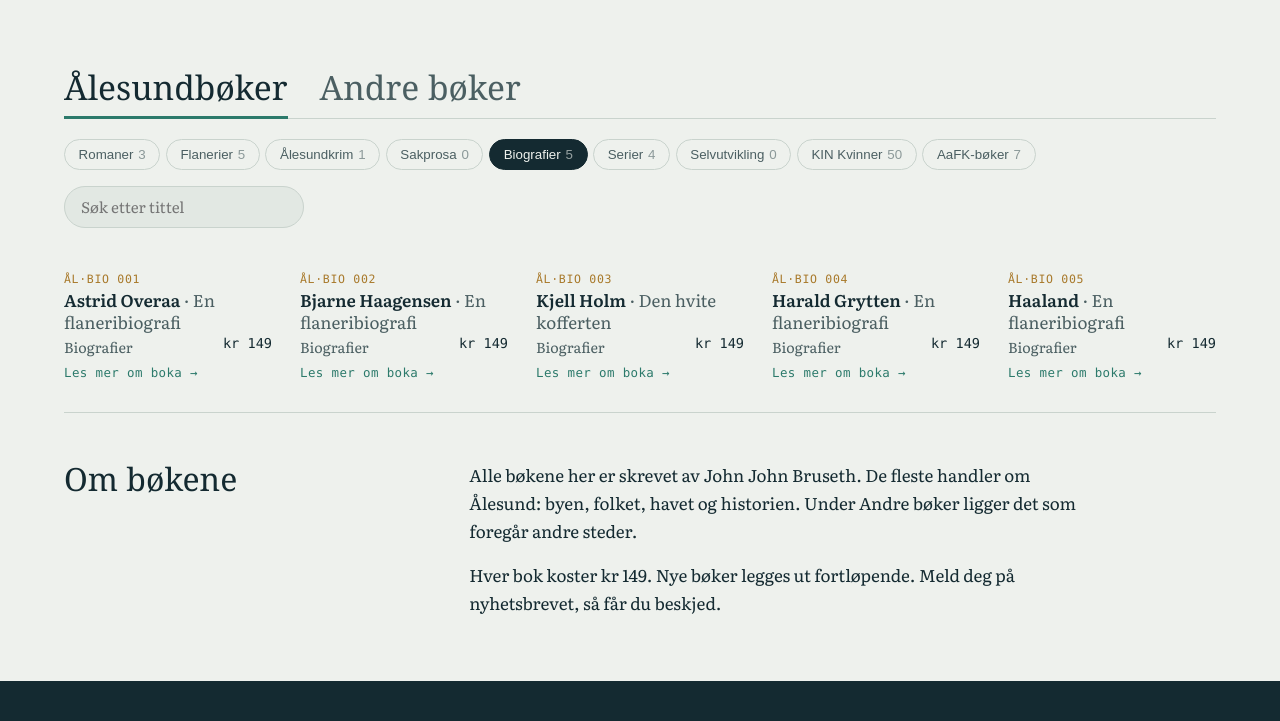
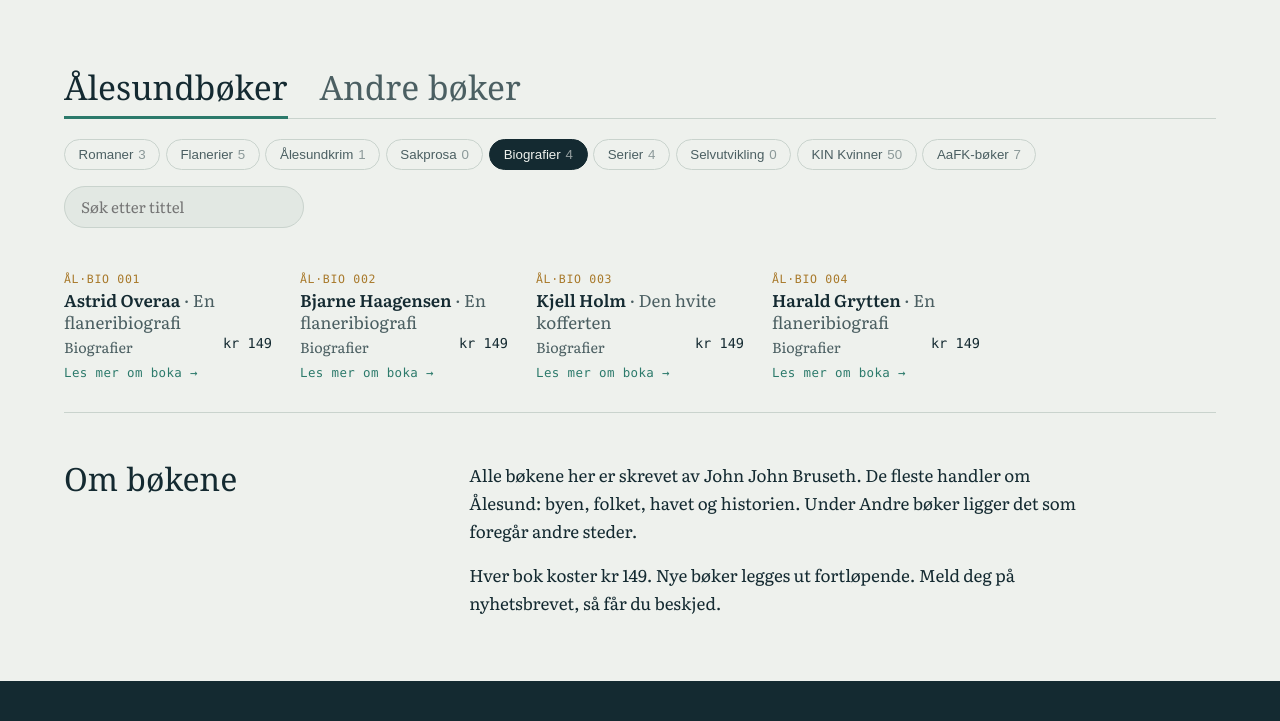
Before and after one commit to jjbruseth-crypto/alesundboker, a plain HTML site: page index.html in a window 1280 px wide. Shown: the part 496-1217 px from the top of the page. Drawn offline with nearby package versions, Linux system fonts and the light colour scheme; a web font is replaced by a local one.

Commit message:
Haaland flyttet til Fjordbøker
Co-Authored-By: Claude Opus 5.5 <noreply@anthropic.com>
Claude-Session: https://claude.ai/code/session_01EkAnRk3mPA7AC7gyRa1ibW

```diff
--- a/index.html
+++ b/index.html
@@ -372,16 +372,6 @@ John John Bruseths far vokste opp med Holm-brødrene på Brunholmen. På leting
 Harald Grytten vokste opp i Kirkegata, med en far i Berset-bua og slekt på øyene rundt byen. Han ble norsklærer, språkmann, museumsmann og byvandrer. Han lærte ålesunderne å se etter, og å forstå at det lokale ikke er lite.
 
 I denne flaneribiografien følger John John Bruseth ham langs Brosundet, gjennom jugendgatene og opp mot Aksla. En hanske, en kopp eller en måke blir en dør inn til byen og til mannen. Det er en lun, presis og vemodig bok om en mann som brydde seg om de små tingene i byen, og om en by man må øve seg på før man fortjener retten til å se den.` },
-  { tittel: "Haaland", undertittel: "En flaneribiografi", hoved: "alesund", under: "biografier",
-    manus: "haaland.html",
-    omslag: "haaland.webp", farge: "#f4f2ee", tekstfarge: "#9b0a0a",
-    sitat: "Haaland ble ikke svaret. Han ble måten å se på.",
-    omslagssitat: "Jeg begynte å skrive fordi jeg lurte på hvordan et menneske blir så god til noe at det ser enkelt ut.",
-    teaser: `Hvordan blir et menneske så god til noe at det ser enkelt ut?
-
-En mann går gjennom en dag i Ålesund med det spørsmålet i lomma. Han går fra kafeen til fotballbanen, gjennom jugendgatene og ned til Brosundet. Han ser en ball som ligger igjen på en tom bane, en gutt som øver på mottak i regnet, en hanskereparatør, en innbytter som aldri kommer på banen og en bestefar som bøter garn. Overalt ser han det han har sett hos Erling Braut Haaland: timingen, tålmodigheten og evnen til å være på riktig sted ett sekund før alle andre.
-
-«Haaland» er ingen vanlig fotballbok. Ballen blir nesten aldri spilt. Boka handler om oppmerksomhet og øvelse, og om alt man har gjort så mange ganger at kroppen slipper å fortelle hodet om det. Det er en lun, langsom og klok flaneribok om mestring, og om å lære seg å se fotsporene andre har satt.` },
   { tittel: "Proveniens", undertittel: "En Ålesundkrim", hoved: "alesund", under: "krim",
     omslag: "proveniens.webp", manus: "proveniens.html", farge: "#f4f2ee", tekstfarge: "#0b3d7a",
     sitat: "Skjermen sa grønt mens gutten skrapte.",
```
